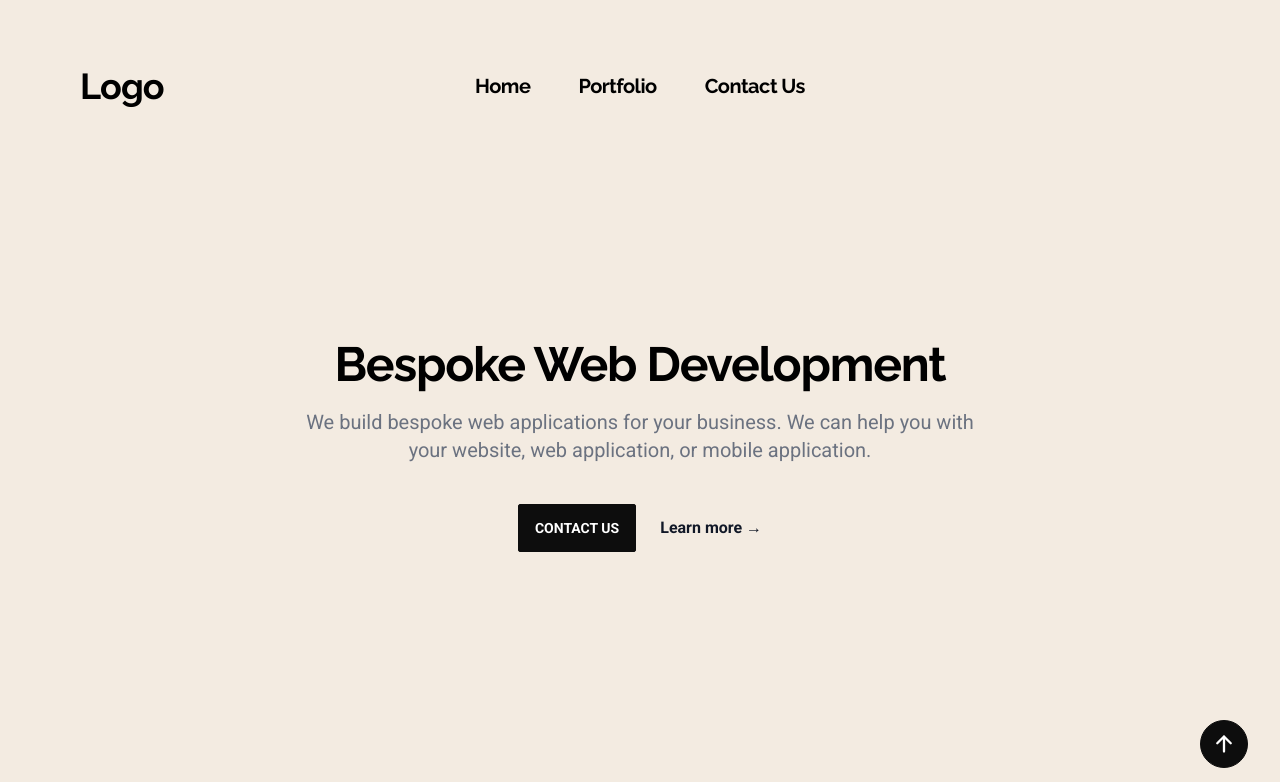
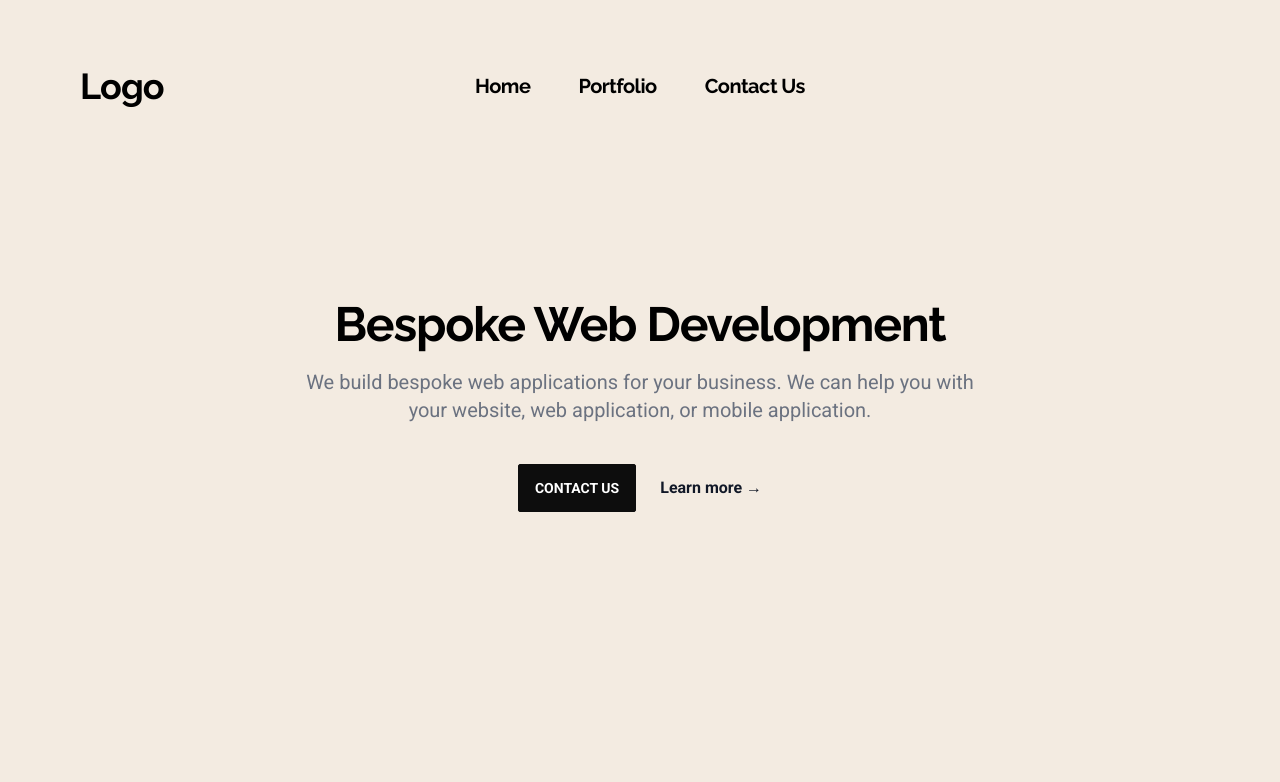
Before and after one commit to SkepticMystic/pivot, a SvelteKit app: page / in a window 1280 px wide. Shown: the top 782 px of the page. Built offline with nearby package versions, Linux system fonts and the light colour scheme.

Commit message:
Hide scrollToTop at top

```diff
--- a/src/routes/+layout.svelte
+++ b/src/routes/+layout.svelte
@@ -1,9 +1,13 @@
 <script lang="ts">
 	import ArrowSmallUp from '$lib/components/icons/arrowSmallUp.svelte';
 	import Navbar from '$lib/components/navbar.svelte';
+	import { fly } from 'svelte/transition';
 	import '../app.css';
+
+	let y: number;
 </script>
 
+<svelte:window bind:scrollY={y} />
 <svelte:head>
 	<title>SeaShell | Web Development South Africa</title>
 </svelte:head>
@@ -11,14 +15,18 @@
 <div class="bg-[#f3ebe1] font-['Roboto']">
 	<Navbar />
 
-	<main class="px-[10%] lg:py-10 py-2">
+	<main class="px-[8%]">
 		<slot />
 	</main>
 
+	{#if y > 100}
 		<button
 			class="btn btn-primary rounded-full btn-square fixed bottom-5 right-5 md:bottom-8 md:right-8 hover:scale-110"
+			title="Back to top"
+			transition:fly={{ duration: 400 }}
 			on:click={() => window.scrollTo(0, 0)}
 		>
 			<ArrowSmallUp />
 		</button>
+	{/if}
 </div>
```
Lines whose indentation alone changed are shown as unchanged.
